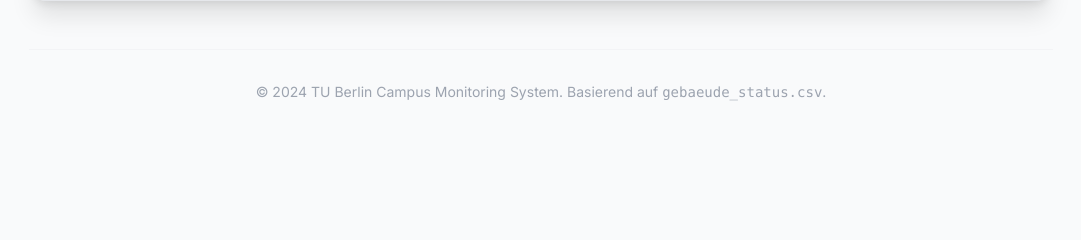
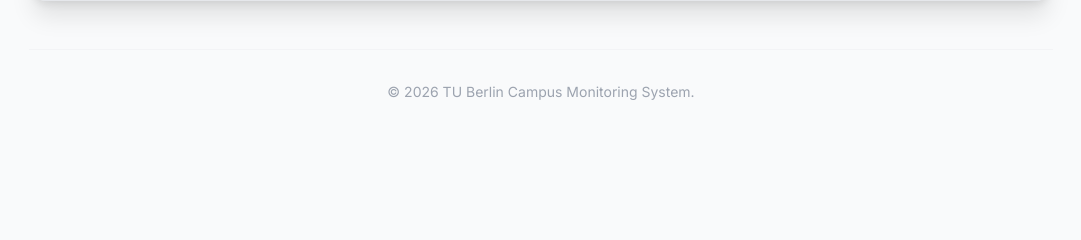
Before and after one commit to MNayer/tuberlin-dashboard, a Flask app: page / in a window 1280 px wide. Shown: the part 348-588 px from the top of the page, without its empty margins (99-1180 px from the left). Run offline with Flask 3, Linux system fonts and the light colour scheme; some libraries are stand-ins or nearby versions.

Commit message:
Updated copyright text

```diff
--- a/app/templates/index.html
+++ b/app/templates/index.html
@@ -115,7 +115,7 @@
         </div>
 
         <footer class="mt-12 text-center border-t border-gray-100 pt-8 text-gray-400 text-sm">
-            &copy; 2024 TU Berlin Campus Monitoring System. Basierend auf <code>gebaeude_status.csv</code>.
+            &copy; 2026 TU Berlin Campus Monitoring System.
         </footer>
     </div>
 
```
